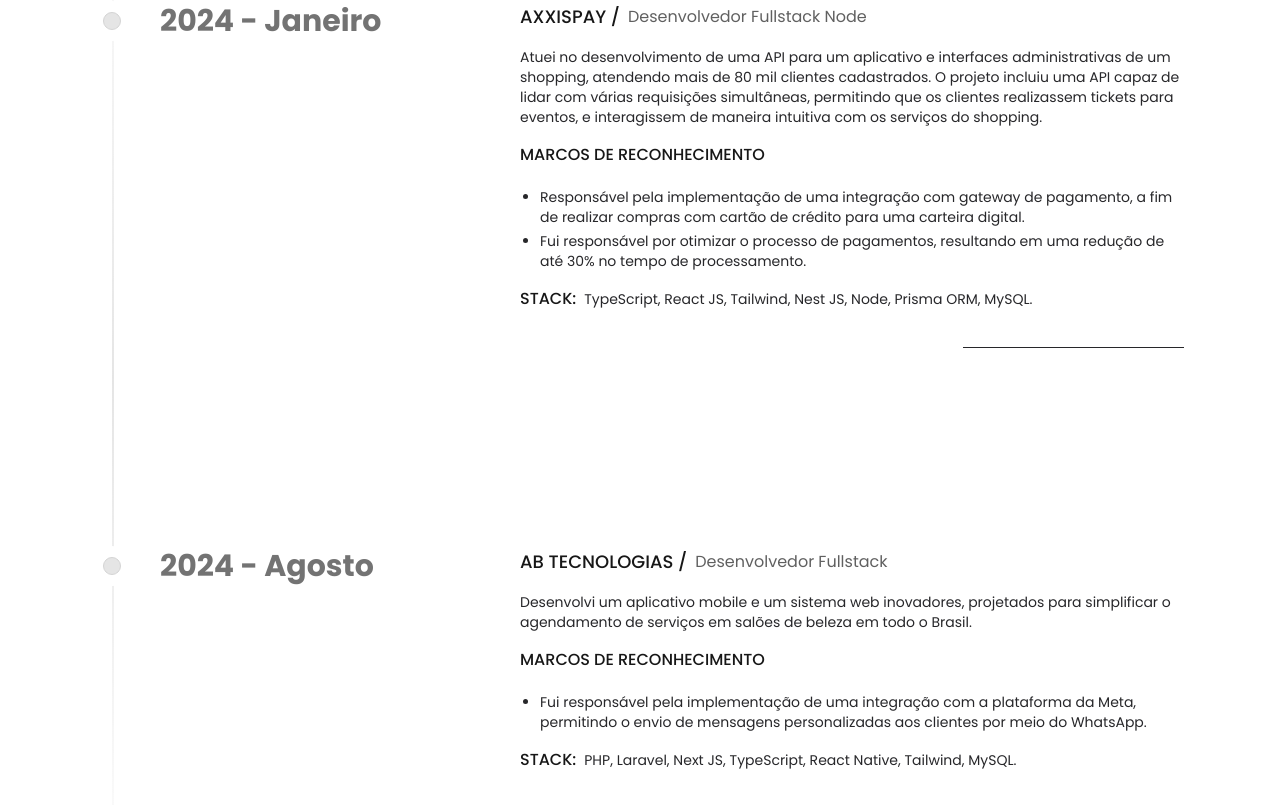
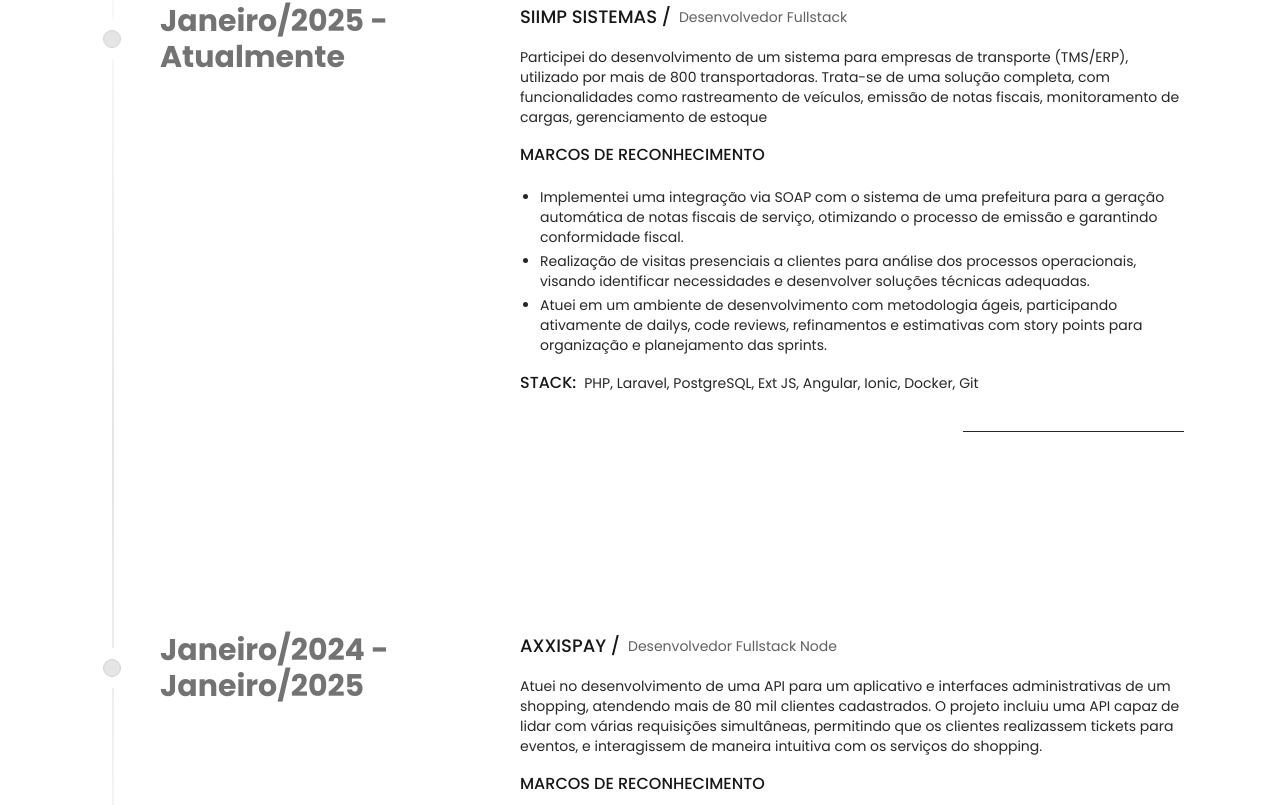
Before and after one commit to gabrielfula/personal-portfolio, a Next.js app: page / in a window 1280 px wide. Shown: the part 1055-1860 px from the top of the page. Built offline with nearby package versions, Linux system fonts and the light colour scheme.

Commit message:
feat: adjusting new experience

```diff
--- a/src/components/experience.tsx
+++ b/src/components/experience.tsx
@@ -21,7 +21,7 @@
                          <div>
                               <div className="flex gap-2 items-center">
                                    <p className="font-medium uppercase md:text-lg text-xs">{item.company} /</p>
-                              <span className="text-gray">{item.role}</span>
+                                   <span className="text-gray md:text-sm text-xs">{item.role}</span>
                               </div>
                          </div>
                          <div>
--- a/src/components/footer.tsx
+++ b/src/components/footer.tsx
@@ -10,7 +10,7 @@
                               <div>
                                    <Link href="https://wa.me/5519987319069?text=Ol%C3%A1%2C+visualizei+seu+portf%C3%B3lio.+Gostaria+de+entrar+em+contato+%21"
                                    target={"_blank"}
-                                   className="text-lg flex gap-4 items-center border px-4 py-2 mt-4 rounded hover:bg-black hover:text-white transition-all duration-200"
+                                   className="md:text-lg text-sm flex gap-4 items-center border px-4 py-2 mt-4 rounded hover:bg-black hover:text-white transition-all duration-200"
                                    >
                                         Vamos conversar
                                         <MoveRight size={32} strokeWidth={1.5} />
--- a/src/mocks/experience.ts
+++ b/src/mocks/experience.ts
@@ -1,23 +1,32 @@
 export const experienceData = [
+    {
+        company: "Siimp Sistemas",
+        role: "Desenvolvedor Fullstack",
+        description: `Participei do desenvolvimento de um sistema para empresas de transporte (TMS/ERP), utilizado por mais de 800 transportadoras. Trata-se de uma solução completa, com
+        funcionalidades como rastreamento de veículos, emissão de notas fiscais, monitoramento de cargas,
+        gerenciamento de estoque`,
+        date: "Janeiro/2025 - Atualmente",
+        recognition: [
+            `Implementei uma integração via SOAP com o sistema de uma prefeitura para a geração automática de
+            notas fiscais de serviço, otimizando o processo de emissão e garantindo conformidade fiscal.`,
+            `Realização de visitas presenciais a clientes para análise dos processos operacionais, visando identificar necessidades e desenvolver soluções técnicas adequadas.`,
+            `Atuei em um ambiente de desenvolvimento com metodologia ágeis, participando ativamente de dailys, code reviews,
+            refinamentos e estimativas com story points para organização e planejamento das sprints.`,
+        ],
+        stack: "PHP, Laravel, PostgreSQL, Ext JS, Angular, Ionic, Docker, Git"
+    },
     {
         company: "Axxispay",
         role: "Desenvolvedor Fullstack Node",
         description: "Atuei no desenvolvimento de uma API para um aplicativo e interfaces administrativas de um shopping, atendendo mais de 80 mil clientes cadastrados. O projeto incluiu uma API capaz de lidar com várias requisições simultâneas, permitindo que os clientes realizassem tickets para eventos, e interagissem de maneira intuitiva com os serviços do shopping.",
-        date: "2024 - Janeiro",
+        date: "Janeiro/2024 - Janeiro/2025",
         recognition: [
             "Responsável pela implementação de uma integração com gateway de pagamento, a fim de realizar compras com cartão de crédito para uma carteira digital.",
-            "Fui responsável por otimizar o processo de pagamentos, resultando em uma redução de até 30% no tempo de processamento."
+            "Fui responsável por otimizar o processo de pagamentos, resultando em uma redução de até 30% no tempo de processamento.",
+            `Fui responsável pela implementação de uma integração com a plataforma da Meta, permitindo o envio
+            de mensagens personalizadas aos clientes por meio do WhatsApp, utilizando filas do Amazon SQS para
+            garantir alta performance e controle no fluxo de entrega das mensagens.`
         ],
-        stack: "TypeScript, React JS, Tailwind, Nest JS, Node, Prisma ORM, MySQL."
-    },
-    {
-        company: "AB Tecnologias",
-        role: "Desenvolvedor Fullstack",
-        description: "Desenvolvi um aplicativo mobile e um sistema web inovadores, projetados para simplificar o agendamento de serviços em salões de beleza em todo o Brasil.",
-        date: "2024 - Agosto",
-        recognition: [
-            "Fui responsável pela implementação de uma integração com a plataforma da Meta, permitindo o envio de mensagens personalizadas aos clientes por meio do WhatsApp."
-        ],
-        stack: "PHP, Laravel, Next JS, TypeScript, React Native, Tailwind, MySQL."
-    },
+        stack: "TypeScript, Next JS, React Native, Tailwind, Nest JS, Node, Prisma ORM, MySQL, Git"
+    }
  ];
```
Also changed, not shown: 1 other file (tests, documents, lock files or other folders). Lines whose indentation alone changed are shown as unchanged.
